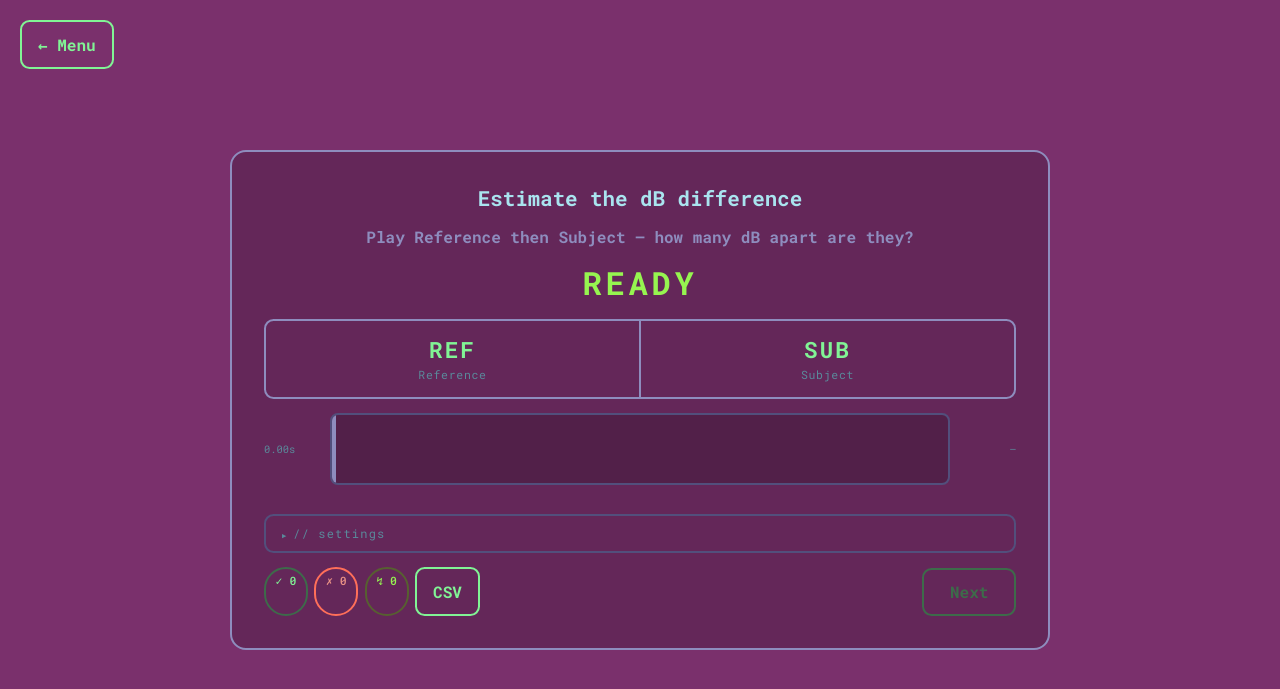
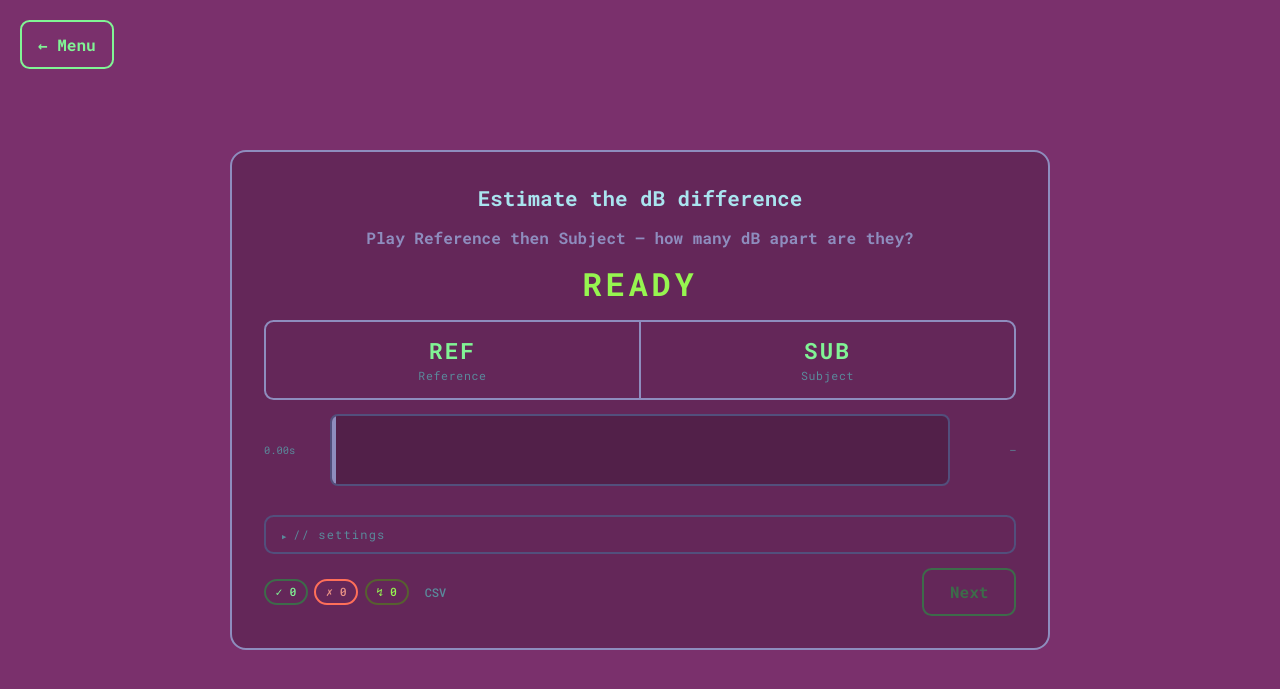
Before and after one commit to Biedny-robal/Audiophile-training, a Django app: template player/templates/player/loudness.html in a window 1280 px wide. Shown: the top 689 px of the page. Run offline with Django 4.2, Linux system fonts and the light colour scheme; the template is opened without the code that fills it, so the values that code supplies are empty.

Commit message:
tck tck tck jerzy

```diff
--- a/player/static/player/css/base.css
+++ b/player/static/player/css/base.css
@@ -44,22 +44,25 @@
 
 /* ── CSV Export Button ──────────────────────────────────────────── */
 .csv-btn {
-    flex: 1;
-    padding: clamp(0.45rem, 1.3vw, 0.75rem) clamp(0.6rem, 1.8vw, 1rem);
-    border: 2px solid var(--accent2);
-    border-radius: 0.6rem;
-    background: transparent;
-    color: var(--accent2);
-    font-family: 'Roboto Mono', monospace;
-    font-size: clamp(0.8rem, 1.8vw, 1rem);
-    font-weight: 700;
-    cursor: pointer;
-    transition: background 0.13s ease, color 0.13s ease, border-color 0.13s ease;
+  background: var(--bg-card);
+  color: var(--text-muted);
+  border: 1px solid var(--border);
+  padding: 0.15rem 0.6rem;
+  font-family: inherit;
+  font-size: clamp(0.65rem, 1.4vw, 0.75rem);
+  font-weight: 500;
+  cursor: pointer;
+  border-radius: 4px;
+  margin-left: auto; /* Odpycha przycisk do prawej strony */
+  transition: all 0.2s ease;
 }
+
 .csv-btn:hover {
-    background: var(--accent2);
-    color: var(--bg);
+  color: var(--text);
+  border-color: var(--accent1);
+  background: rgba(142, 141, 190, 0.1);
 }
+
 .csv-btn:active {
   transform: scale(0.96);
 }
```
